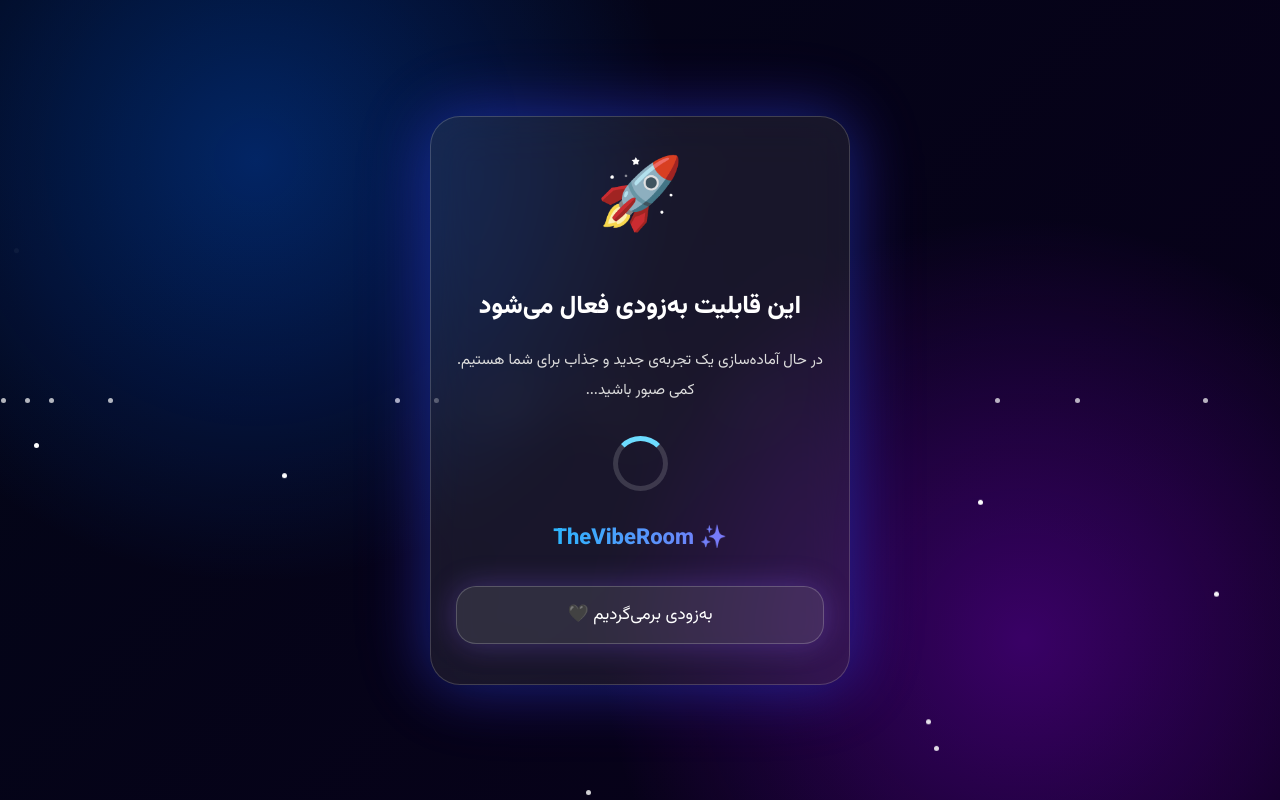
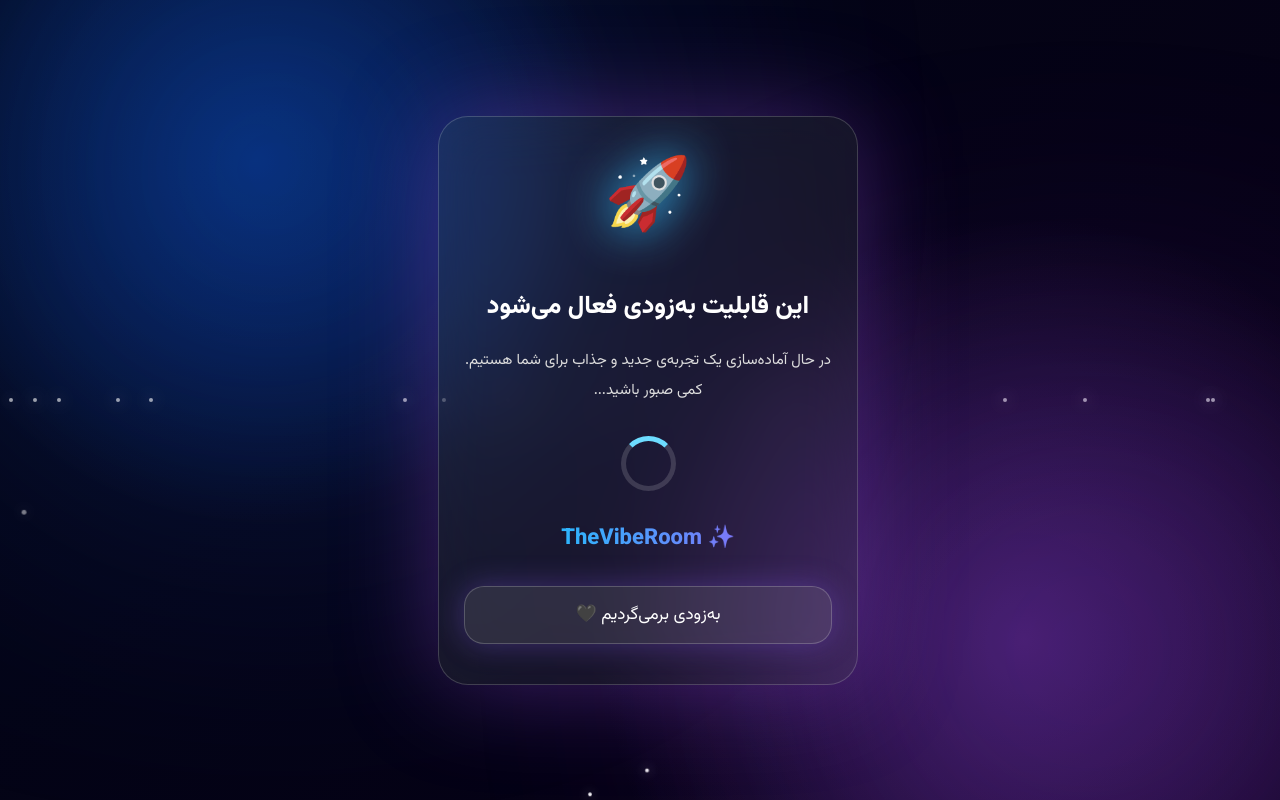
Before and after one commit to Mahyar2007/TheVibeRoomMiniApp, a website: page index.html in a window 1280 px wide. Shown: the top 800 px of the page. Drawn offline with Linux system fonts and the light colour scheme.

Commit message:
Update index.html

```diff
--- a/index.html
+++ b/index.html
@@ -1,6 +1,7 @@
 <!DOCTYPE html>
 <html lang="fa" dir="rtl">
 <head>
+
 <meta charset="UTF-8">
 <meta name="viewport" content="width=device-width, initial-scale=1.0">
 
@@ -17,80 +18,229 @@
 font-family:Vazirmatn,sans-serif;
 }
 
+
 body{
+
 height:100vh;
 overflow:hidden;
+
 display:flex;
 align-items:center;
 justify-content:center;
 
 background:
-radial-gradient(circle at 20% 20%,#0066ff55,transparent 35%),
-radial-gradient(circle at 80% 80%,#9d00ff55,transparent 35%),
-linear-gradient(135deg,#020617,#09001a);
+radial-gradient(circle at 20% 20%,#0066ff55,transparent 30%),
+radial-gradient(circle at 80% 80%,#a855f755,transparent 35%),
+linear-gradient(135deg,#020617,#070014);
+
+position:relative;
 
 }
 
 
-/* ذرات نور */
+/* نورهای شناور */
 
-.particle{
+body::before{
+
+content:"";
+
 position:absolute;
-width:5px;
-height:5px;
-background:#fff;
+
+width:550px;
+height:550px;
+
+background:#2563eb;
+
+filter:blur(170px);
+
+opacity:.35;
+
 border-radius:50%;
-opacity:.7;
-animation:move 8s infinite;
+
+top:-200px;
+left:-150px;
+
+animation:orb1 12s infinite ease-in-out;
+
 }
 
 
-@keyframes move{
 
-0%{
-transform:translateY(100vh);
-opacity:0;
+body::after{
+
+content:"";
+
+position:absolute;
+
+width:500px;
+height:500px;
+
+background:#9333ea;
+
+filter:blur(170px);
+
+opacity:.3;
+
+border-radius:50%;
+
+bottom:-200px;
+right:-150px;
+
+animation:orb2 14s infinite ease-in-out;
+
 }
 
+
+
+@keyframes orb1{
+
 50%{
-opacity:1;
-}
 
-100%{
-transform:translateY(-20vh);
-opacity:0;
+transform:translate(150px,100px);
+
 }
 
 }
 
 
-/* کارت شیشه ای */
+
+@keyframes orb2{
+
+50%{
+
+transform:translate(-120px,-120px);
+
+}
+
+}
+
+
+
+/* ذرات */
+
+.particle{
+
+position:absolute;
+
+width:4px;
+
+height:4px;
+
+background:white;
+
+border-radius:50%;
+
+opacity:.6;
+
+box-shadow:0 0 15px white;
+
+animation:move 10s infinite linear;
+
+}
+
+
+
+@keyframes move{
+
+
+0%{
+
+transform:translateY(100vh) scale(.5);
+
+opacity:0;
+
+}
+
+
+40%{
+
+opacity:1;
+
+}
+
+
+100%{
+
+transform:translateY(-20vh) scale(1.5);
+
+opacity:0;
+
+}
+
+
+}
+
+
+
+/* کارت */
 
 .card{
 
 position:relative;
 
+z-index:5;
+
 width:90%;
+
 max-width:420px;
+
 
 padding:40px 25px;
 
+
 border-radius:30px;
 
+
 background:
+
 rgba(255,255,255,.08);
 
-backdrop-filter:blur(25px);
 
-border:1px solid rgba(255,255,255,.18);
+backdrop-filter:blur(30px);
+
+
+border:
+
+1px solid rgba(255,255,255,.18);
+
 
 box-shadow:
-0 0 60px #0066ff55,
-0 0 80px #a000ff33;
+
+0 0 70px rgba(0,102,255,.25),
+0 0 100px rgba(168,85,247,.2);
+
 
 text-align:center;
 
-animation:show 1s ease;
+
+animation:
+
+show 1s ease,
+glow 5s infinite alternate;
+
+
+}
+
+
+
+@keyframes glow{
+
+from{
+
+box-shadow:
+
+0 0 50px rgba(0,102,255,.25);
+
+}
+
+
+to{
+
+box-shadow:
+
+0 0 100px rgba(168,85,247,.35);
+
+}
 
 }
 
@@ -99,16 +249,24 @@
 @keyframes show{
 
 from{
+
 opacity:0;
+
 transform:translateY(40px) scale(.9);
+
 }
 
+
 to{
+
 opacity:1;
+
 transform:none;
+
 }
 
 }
+
 
 
 /* راکت */
@@ -121,13 +279,18 @@
 
 animation:float 3s infinite ease-in-out;
 
+filter:drop-shadow(0 0 25px #38bdf8);
+
 }
+
 
 
 @keyframes float{
 
 50%{
+
 transform:translateY(-15px);
+
 }
 
 }
@@ -149,6 +312,7 @@
 }
 
 
+
 p{
 
 margin-top:20px;
@@ -168,28 +332,40 @@
 .loader{
 
 width:55px;
+
 height:55px;
 
 margin:30px auto;
 
+
 border-radius:50%;
 
-border:5px solid rgba(255,255,255,.15);
+
+border:
+
+5px solid rgba(255,255,255,.15);
+
 
 border-top-color:#6ddcff;
 
+
 animation:spin 1s linear infinite;
 
+
 }
+
 
 
 @keyframes spin{
 
 to{
+
 transform:rotate(360deg);
+
 }
 
 }
+
 
 
 /* برند */
@@ -200,9 +376,14 @@
 
 font-weight:bold;
 
-background:linear-gradient(90deg,#00d9ff,#a855f7);
+
+background:
+
+linear-gradient(90deg,#00d9ff,#a855f7);
+
 
 -webkit-background-clip:text;
+
 
 color:transparent;
 
@@ -220,23 +401,38 @@
 
 border-radius:20px;
 
-background:rgba(255,255,255,.1);
 
-border:1px solid rgba(255,255,255,.2);
+background:
+
+rgba(255,255,255,.1);
+
+
+border:
+
+1px solid rgba(255,255,255,.2);
+
 
 color:white;
 
+
 font-size:17px;
+
 
 opacity:0;
 
+
 transform:translateY(20px);
+
 
 transition:.8s;
 
-box-shadow:0 0 30px #8b5cf655;
+
+box-shadow:
+
+0 0 30px #8b5cf655;
 
 }
+
 
 
 .btn.show{
@@ -248,12 +444,14 @@
 }
 
 
+
 </style>
 
 </head>
 
 
 <body>
+
 
 
 <script>
@@ -264,11 +462,15 @@
 
 p.className="particle";
 
+
 p.style.left=Math.random()*100+"%";
 
-p.style.animationDelay=Math.random()*8+"s";
 
-p.style.animationDuration=(5+Math.random()*8)+"s";
+p.style.animationDelay=Math.random()*10+"s";
+
+
+p.style.animationDuration=(6+Math.random()*10)+"s";
+
 
 document.body.appendChild(p);
 
@@ -278,12 +480,14 @@
 
 
 
+
 <div class="card">
 
 
 <div class="rocket">
 🚀
 </div>
+
 
 
 <h1>
@@ -300,6 +504,7 @@
 
 
 <div class="loader"></div>
+
 
 
 <div class="brand">
@@ -321,12 +526,14 @@
 
 
 
+
 <script>
 
 setTimeout(()=>{
 
 document.getElementById("btn")
 .classList.add("show");
+
 
 },3000);
 
```
